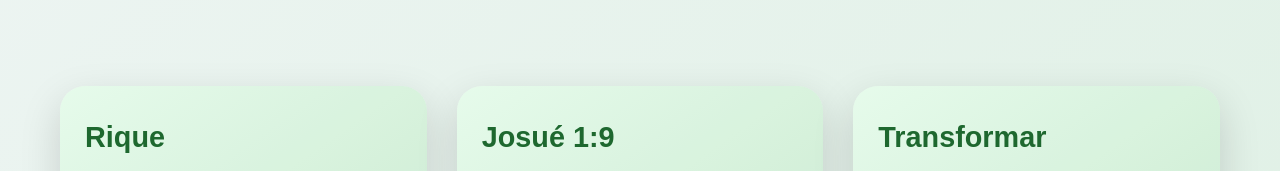
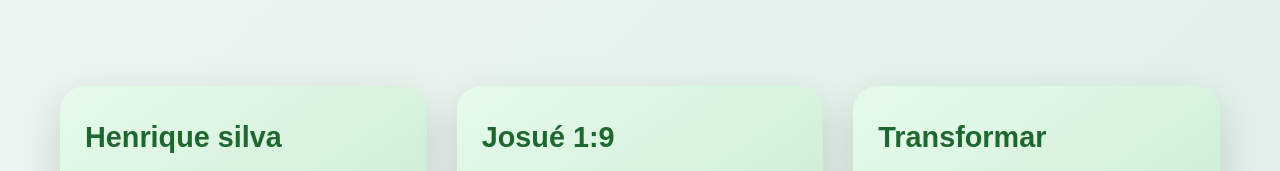
Before and after one commit to partidoennooficial/enno-site, a plain HTML site: page Index.html in a window 1280 px wide. Shown: the part 1280-1451 px from the top of the page. Drawn offline with Linux system fonts and the light colour scheme.

Commit message:
Atualizar o Index.html

```diff
--- a/Index.html
+++ b/Index.html
@@ -216,7 +216,7 @@ footer { background: #1e682f; color: #fff; text-align: center; padding: 30px 20p
   <h2></h2>
   <div class="cards">
     <div class="card">
-      <h3>Rique</h3>
+      <h3>Henrique silva</h3>
       <p> Fundador da ENNO
 Jovem líder comprometido com um Brasil melhor,
 guiando a ENNO com coragem,
```
